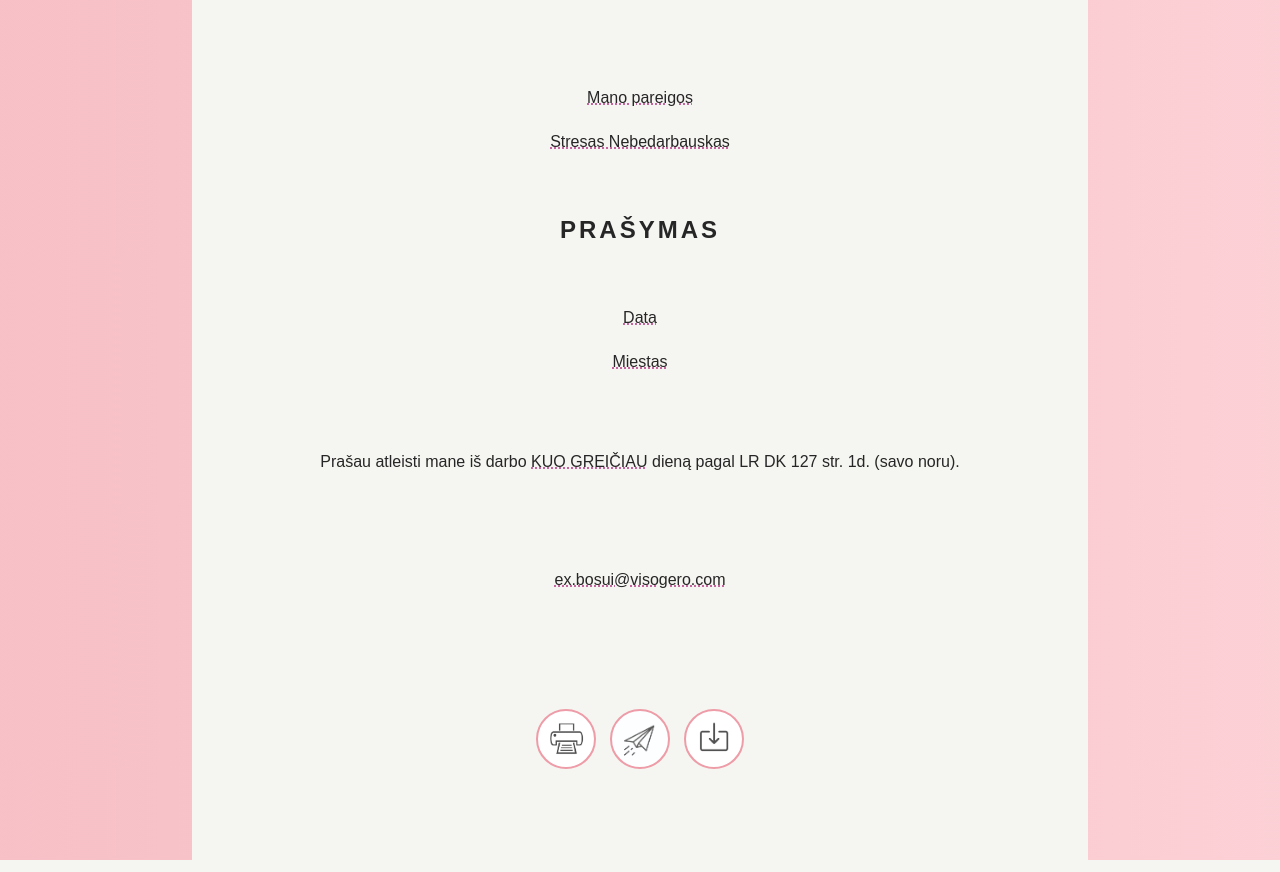
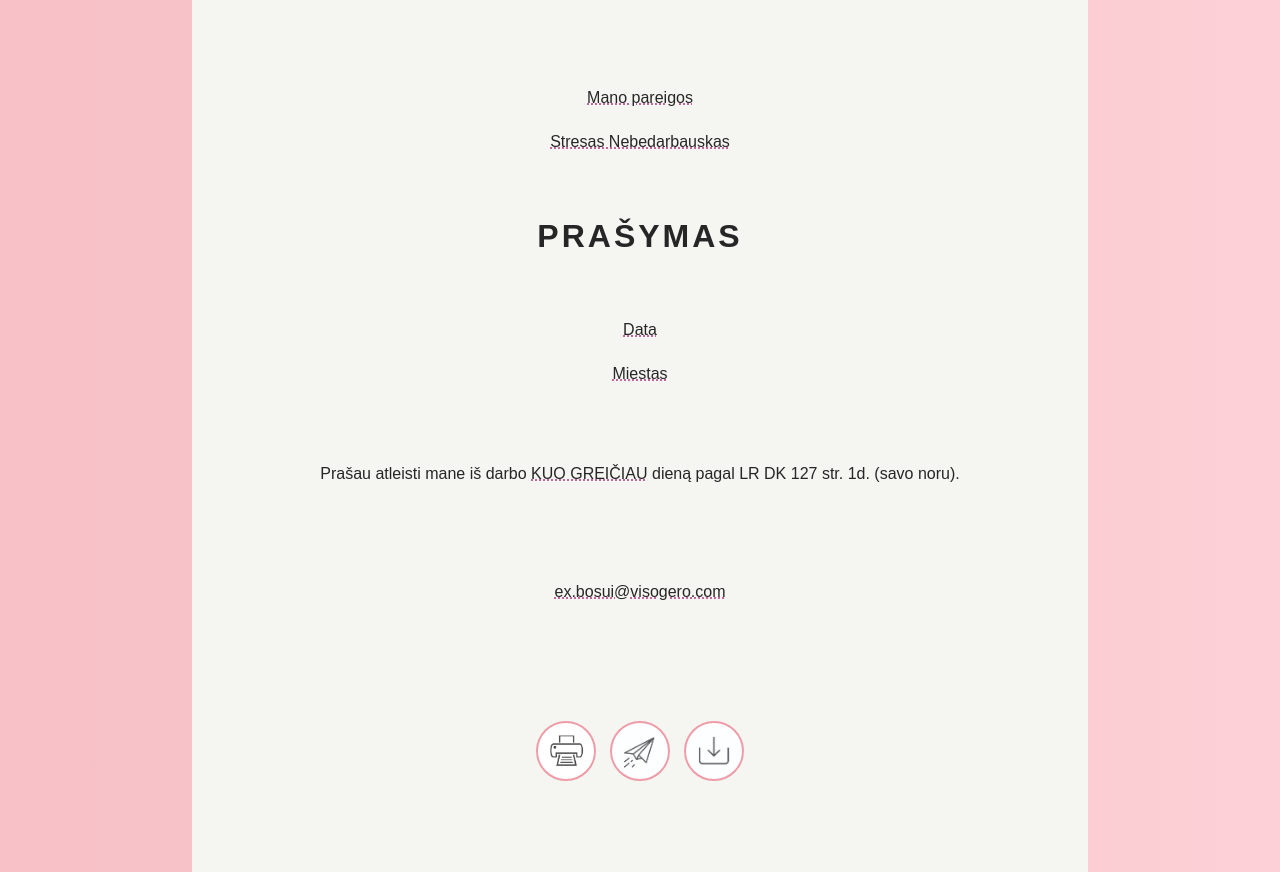
Before and after one commit to tundrataiga/vcs_finals, a PHP site: page /nohelp.php in a window 1280 px wide. Run offline with PHP 8.4, Linux system fonts and the light colour scheme.

Commit message:
Fixed the layout

```diff
--- a/nohelp.php
+++ b/nohelp.php
@@ -17,7 +17,7 @@
         <p class="coned" contenteditable="true" spellcheck="false">Mano pareigos</p>
         <p class="coned" contenteditable="true" spellcheck="false">Stresas Nebedarbauskas</p>
         <br>
-        <h2>PRAŠYMAS</h2>
+        <h1>PRAŠYMAS</h1>
         <br>
         <p class="coned" contenteditable="true" spellcheck="false">Data</p>
         <p class="coned" contenteditable="true" spellcheck="false">Miestas</p>
--- a/styles/style.css
+++ b/styles/style.css
@@ -319,14 +319,14 @@ body {
   text-align: center;
 }
 
-.container p, .container h2 {
+.container p, .container h1 {
   margin: 20px 0 20px 0;
   font-family: Arial, Helvetica, sans-serif;
   line-height: 1.5;
   color: #272626;
 }
 
-.container h2 {
+.container h1 {
   letter-spacing: 3px;
 }
 
@@ -365,6 +365,6 @@ body {
 }
 
 #save {
-  background-image: url(../images/save.png);
+  background-image: url(../images/save.jpg);
   background-size: cover;
 }
```
Also changed, not shown: images/._save.jpg (added), images/._save.png, images/save.jpg (added), images/save.png.
